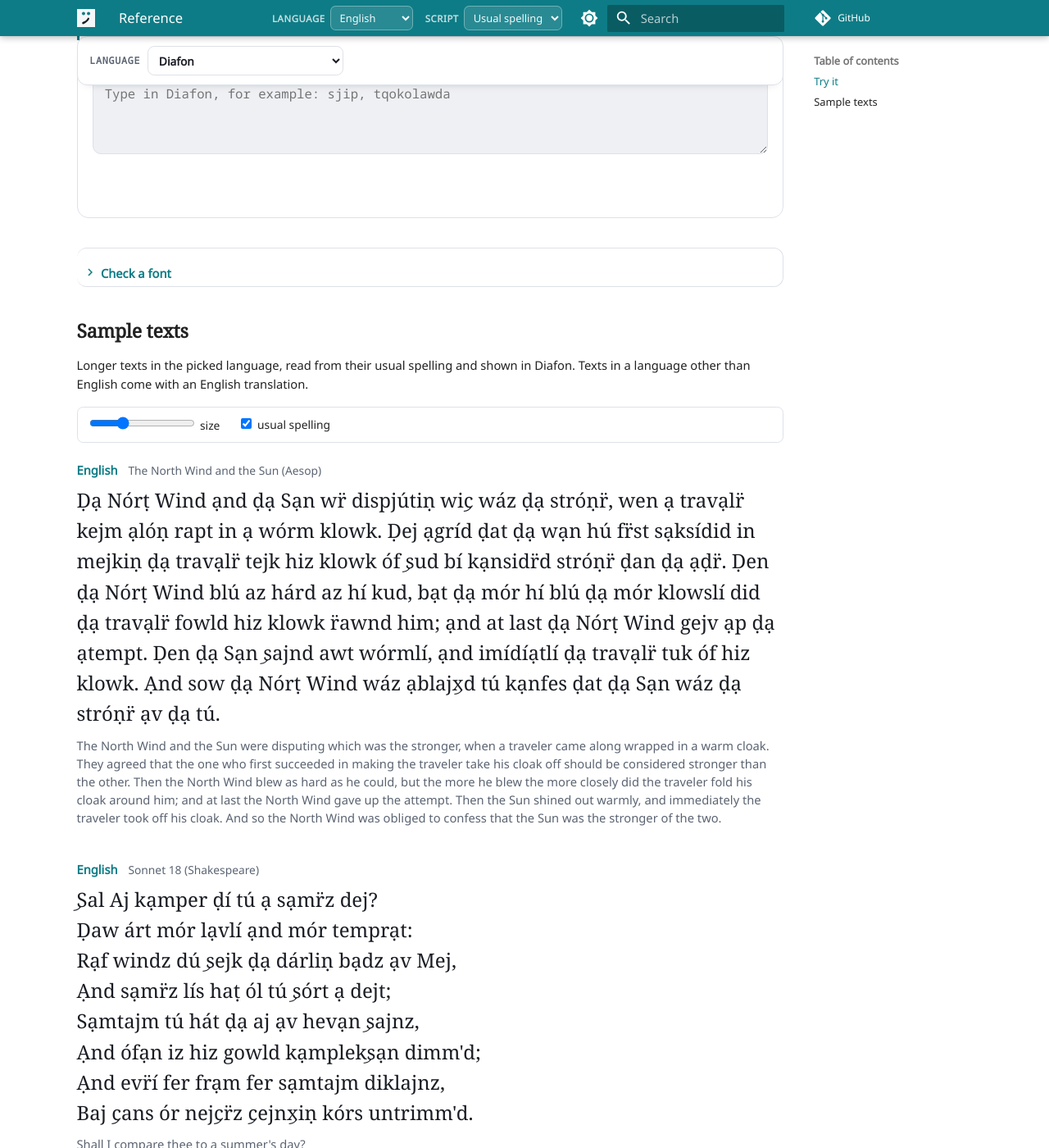
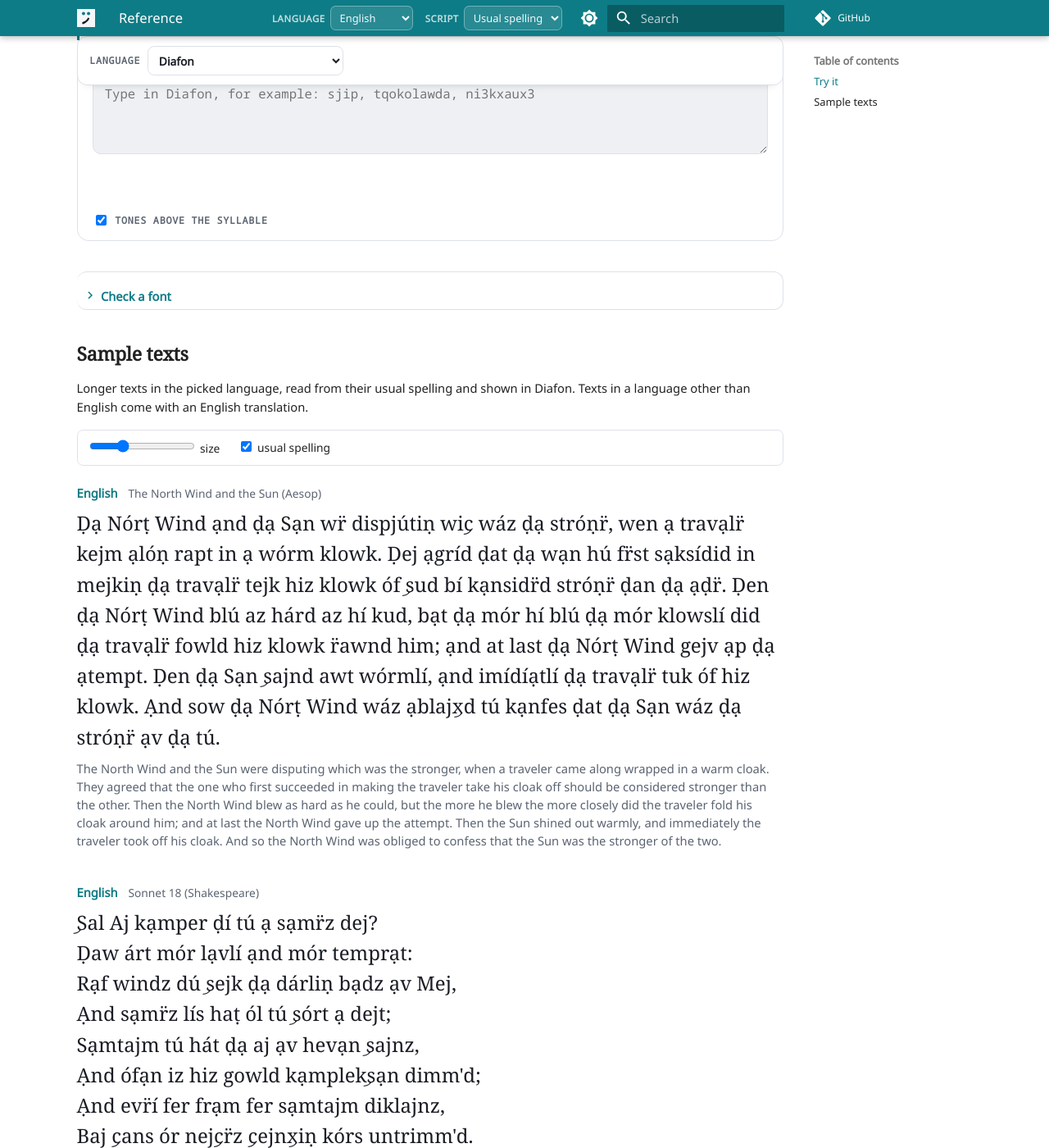
Before and after one commit to diafon-org/diafon, an MkDocs documentation site: the page built from docs/master.md, in a window 1280 px wide and 1400 px high, scrolled down 10258 px. Shown: the whole window at 82% size. Built offline with MkDocs 1.6.1 and Material for MkDocs 9.7.7, drawn with Linux system fonts in a browser that asks for light colours; comment, search, counter and statistics services are not loaded.

Commit message:
Try-out: tones above the syllable, with a switch to turn them off
The try-out writes the tone signs (it showed the digits), so the fonts
draw them above the syllable. A checkbox under it, on by default, turns
them off site-wide (calt off, html[data-tones=after]); the choice is kept
per reader. Words align on their baseline, and a toneless word keeps the
line of its toned neighbours.

```diff
--- a/docs/assets/diafon.css
+++ b/docs/assets/diafon.css
@@ -331,6 +331,13 @@
 
 /* text with tones (site.js marks it): room for the tones drawn above the syllable */
 .md-typeset .tonal,.md-typeset table:not([class]) .ug.tonal{line-height:1.95}
+/* the reader turned them off (site.js): the sign follows the syllable */
+html[data-tones="after"] body{font-feature-settings:"calt" 0}
+html[data-tones="after"] .md-typeset .tonal{line-height:inherit}
+.md-typeset .tryout-out:has(.tonal) .wg{line-height:1.95}       /* a toneless word keeps its toned neighbours' line */
+html[data-tones="after"] .md-typeset .tryout-out .wg{line-height:inherit}
+.md-typeset .tryout-opts{margin:.5rem 0 0}
+.md-typeset .tryout-opts label{display:flex;align-items:center;gap:.4rem;cursor:pointer}
 
 /* the whole site in the Diafon fonts; glyphs they lack (IPA, CJK) fall back */
 :root{--md-text-font:"Diafon Sans";--md-code-font:"Diafon Mono"}
@@ -396,7 +403,7 @@
 .md-typeset .ft b{font:600 1rem/1.2 var(--md-text-font-family,sans-serif);color:var(--ink)}
 .md-typeset .ft span{font-size:.62rem;color:var(--muted)}
 /* the try-out: each word in Diafon with what was typed under it */
-.md-typeset .tryout-out{font-family:var(--glyph,var(--serif));line-height:1.2;display:flex;flex-wrap:wrap;align-items:flex-start;gap:.2rem .1rem}
+.md-typeset .tryout-out{font-family:var(--glyph,var(--serif));line-height:1.2;display:flex;flex-wrap:wrap;align-items:baseline;gap:.2rem .1rem}
 .md-typeset .tryout-out .w{display:inline-flex;flex-direction:column;align-items:center;padding:0 .2rem}
 .md-typeset .tryout-out .wg{font-size:1.35rem}
 .md-typeset .tryout-out .w code{font-size:.6rem;background:none;padding:0;color:var(--accent)}
--- a/docs/assets/master.js
+++ b/docs/assets/master.js
@@ -124,7 +124,7 @@
     if (tok.t === 'raw'){ flush(); html += esc(tok.ch); continue; }
     const gl = tok.t === 'err' ? null : glyph(tok.form, tok.caps);
     if (gl === null){ g += `<span class="err">${esc(tok.t === 'err' ? tok.ch : tok.form)}</span>`; t += tok.t === 'err' ? tok.ch : tok.form; continue; }
-    g += esc(tok.caps ? capFirst(gl) : gl) + tok.tones;
+    g += esc(tok.caps ? capFirst(gl) : gl) + toneSigns(tok.tones);
     t += (tok.caps ? tok.form[0].toUpperCase() + tok.form.slice(1) : tok.form) + tok.tones;
   }
   flush();
@@ -142,6 +142,14 @@
 
 // ---- wiring
 $in.addEventListener('input', update);
+// tones above the syllable (the fonts' calt), on by default; off, the sign follows it (site.js applies it)
+const $tones = $('try-tones');
+try { $tones.checked = localStorage.getItem('diafon-tones') !== 'after'; } catch (e) {}
+$tones.addEventListener('change', () => {
+  const v = $tones.checked ? 'above' : 'after';
+  document.documentElement.dataset.tones = v;
+  try { localStorage.setItem('diafon-tones', v); } catch (e) {}
+});
 $table.addEventListener('change', () => {
   showTable(); showSample(); showSamples(); saveState();
   if ($table.value !== 'universal') try { localStorage.setItem('diafon-lang', $table.value); } catch (e) {}  // shared with Learning
--- a/docs/assets/site.js
+++ b/docs/assets/site.js
@@ -78,8 +78,10 @@
 }).observe(document.body, {childList: true, subtree: true});
 
 // ---- the tones above the syllable (the Diafon fonts' calt) rise well over the
-// letters: a line that carries one gets the room for them (.tonal)
+// letters: a line that carries one gets the room for them (.tonal). The reader
+// can turn them off (html[data-tones=after]): the sign then follows the syllable.
 const TONAL = /\p{L}\p{M}*[ˉˊˇˋ]/u;
+document.documentElement.dataset.tones = store.get('tones') || 'above';
 function tonal(root){
   const it = document.createTreeWalker(root, NodeFilter.SHOW_TEXT);
   while (it.nextNode()){
--- a/docs/master.md
+++ b/docs/master.md
@@ -21,8 +21,9 @@
 <div class="mt-sample" id="mt-sample" markdown="0"></div>
 
 <div class="tryout" markdown="0">
-  <textarea id="try-in" spellcheck="false" rows="3" placeholder="Type in Diafon, for example: sjip, tqokolawda" aria-label="Diafon typing"></textarea>
+  <textarea id="try-in" spellcheck="false" rows="3" placeholder="Type in Diafon, for example: sjip, tqokolawda, ni3kxaux3" aria-label="Diafon typing"></textarea>
   <div class="tryout-out" id="try-out"></div>
+  <div class="tryout-row tryout-opts"><label><input type="checkbox" id="try-tones" checked> tones above the syllable</label></div>
 </div>
 
 
```
